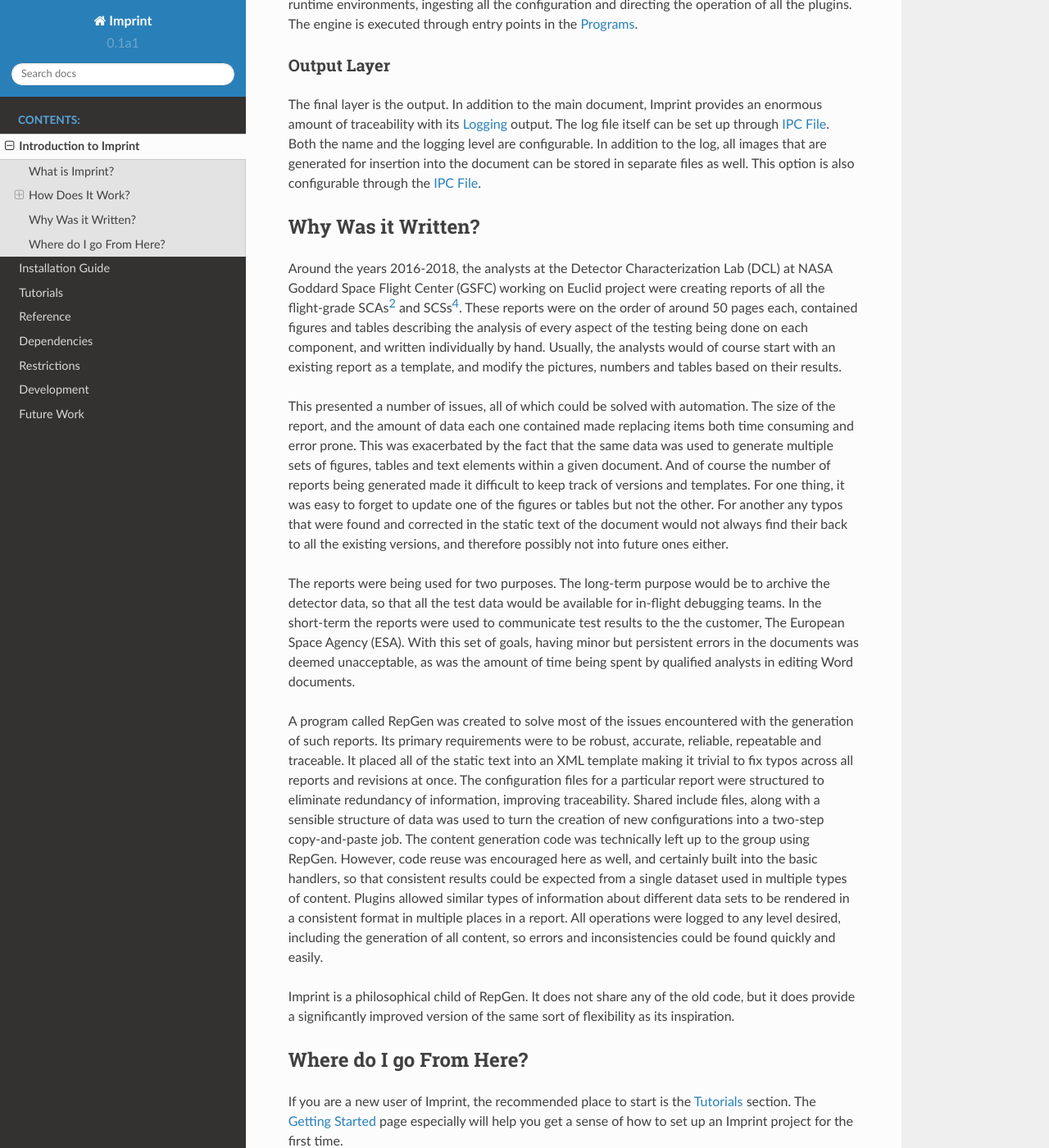
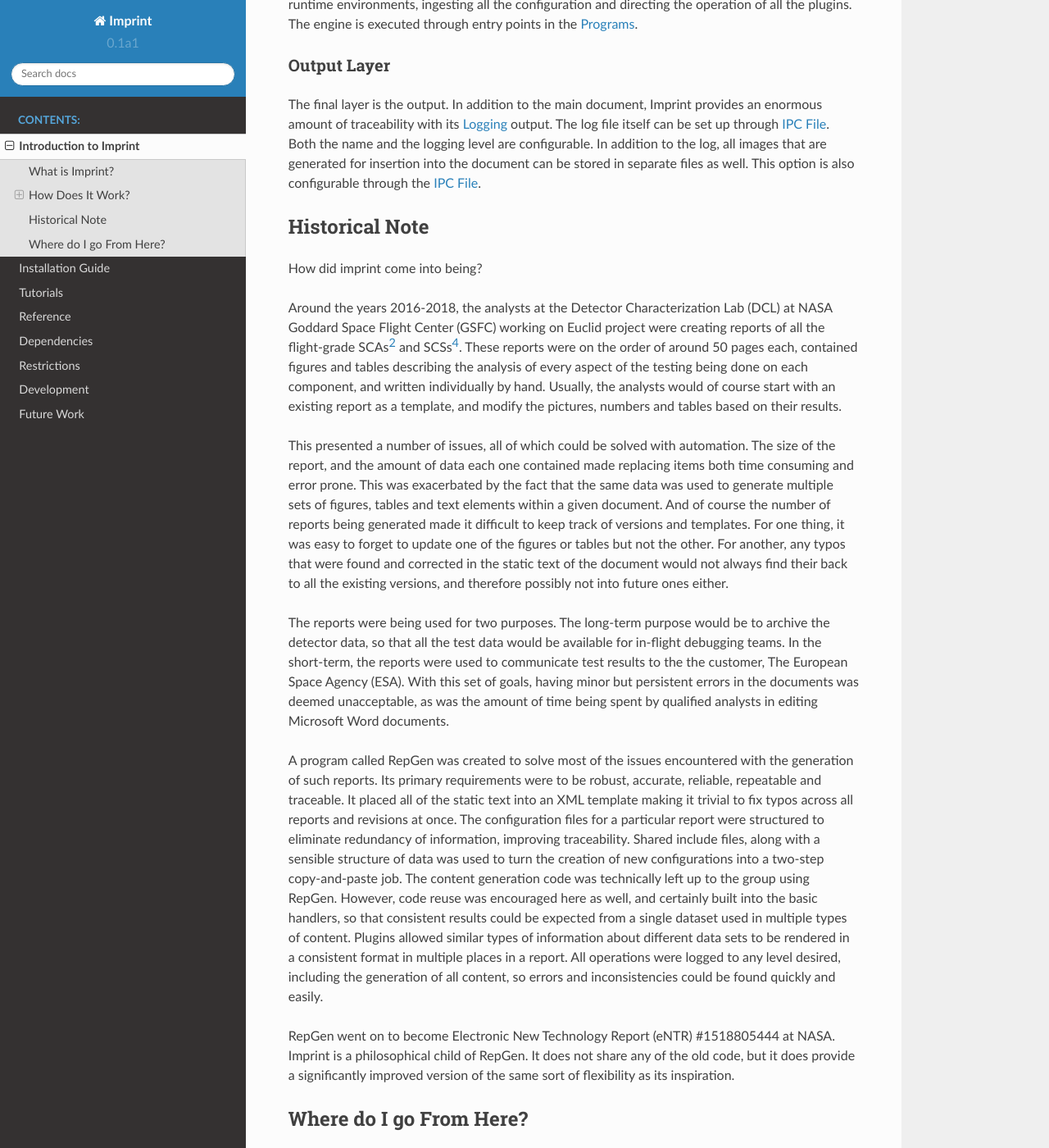
Before and after one commit to madphysicist/imprint, a Sphinx documentation site: the page built from doc/introduction.rst, in a window 1280 px wide and 1400 px high, scrolled down 2427 px. Shown: the whole window at 82% size. Built offline with Sphinx 7.4.7 and the Read the Docs theme 2.0.0, drawn with Linux system fonts in a browser that asks for light colours; formulas are drawn with MathJax 3; some of the changed text lies outside the part shown.

Commit message:
DOC: Minor proofreading of docs

```diff
--- a/doc/future_work.rst
+++ b/doc/future_work.rst
@@ -30,8 +30,7 @@ proposed or already implemented for Imprint, but are not a part of the main
 baseline. This is not an exhaustive list, and does not contain any of the minor
 bug fixes and enhancements that come naturally with any project of this scope.
 
-Further requests and issues should be raised on the GitHub issues page:
-`issues`_.
+Further requests and issues should be raised on the GitHub `issues`_ page.
 
 
 .. _future-work-xml-root:
--- a/doc/introduction.rst
+++ b/doc/introduction.rst
@@ -146,9 +146,11 @@ separate files as well. This option is also configurable through the
 
 .. _introduction-why:
 
--------------------
-Why Was it Written?
--------------------
+---------------
+Historical Note
+---------------
+
+How did imprint come into being?
 
 Around the years 2016-2018, the analysts at the Detector Characterization Lab
 (DCL) at NASA Goddard Space Flight Center (GSFC) working on Euclid project were
@@ -166,17 +168,17 @@ by the fact that the same data was used to generate multiple sets of figures,
 tables and text elements within a given document. And of course the number of
 reports being generated made it difficult to keep track of versions and
 templates. For one thing, it was easy to forget to update one of the figures or
-tables but not the other. For another any typos that were found and corrected
+tables but not the other. For another, any typos that were found and corrected
 in the static text of the document would not always find their back to all the
 existing versions, and therefore possibly not into future ones either.
 
 The reports were being used for two purposes. The long-term purpose would be to
 archive the detector data, so that all the test data would be available for
-in-flight debugging teams. In the short-term the reports were used to
+in-flight debugging teams. In the short-term, the reports were used to
 communicate test results to the the customer, The European Space Agency (ESA).
 With this set of goals, having minor but persistent errors in the documents
 was deemed unacceptable, as was the amount of time being spent by qualified
-analysts in editing Word documents.
+analysts in editing Microsoft Word documents.
 
 A program called RepGen was created to solve most of the issues encountered with
 the generation of such reports. Its primary requirements were to be robust,
@@ -195,9 +197,10 @@ multiple places in a report. All operations were logged to any level desired,
 including the generation of all content, so errors and inconsistencies could be
 found quickly and easily.
 
-Imprint is a philosophical child of RepGen. It does not share any of the old
-code, but it does provide a significantly improved version of the same sort of
-flexibility as its inspiration.
+RepGen went on to become Electronic New Technology Report (eNTR) #1518805444 at
+NASA. Imprint is a philosophical child of RepGen. It does not share any of the
+old code, but it does provide a significantly improved version of the same sort
+of flexibility as its inspiration.
 
 
 .. _introduction-next:
--- a/doc/reference/xml_spec.rst
+++ b/doc/reference/xml_spec.rst
@@ -593,7 +593,7 @@ the heading of the TOC. If omitted, defaults to nothing.
 Extensions
 ----------
 
-Additional tags may be registered through the :doc:`tag_api`. New flags may not
+Additional tags may be registered through the :doc:`tag_api`. New tags may not
 conflict with existing names, but otherwise have no real restrictions.
 
 
```
Also changed, not shown: other parts of doc/introduction.rst (+2 -2 lines), doc/developers.rst (+4 -3 lines).
